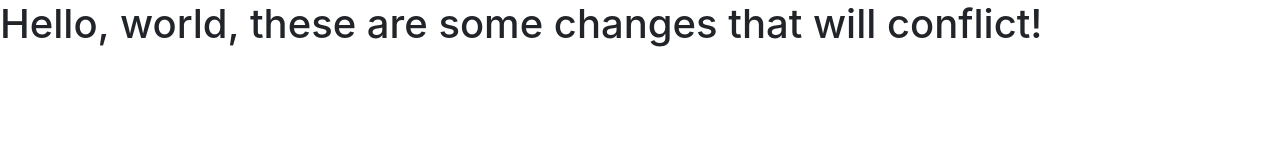
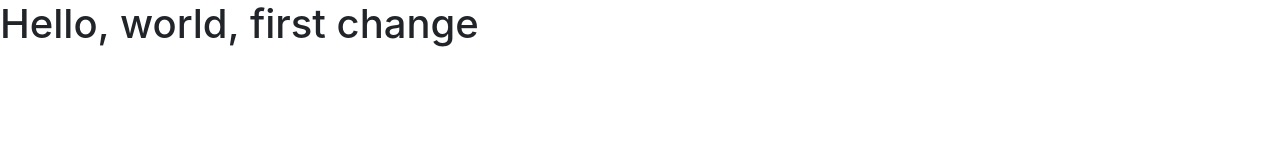
Before and after one commit to justinyost/git-as-svn, a plain HTML site: page index.html in a window 1280 px wide. Drawn offline with nearby package versions, Linux system fonts and the light colour scheme.

Commit message:
This is the first change.

```diff
--- a/index.html
+++ b/index.html
@@ -11,7 +11,7 @@
 		<title>Hello, world!</title>
 	</head>
 	<body>
-		<h1>Hello, world, these are some changes that will conflict!</h1>
+		<h1>Hello, world, first change</h1>
 
 		<!-- Optional JavaScript -->
 		<!-- jQuery first, then Popper.js, then Bootstrap JS -->
```
